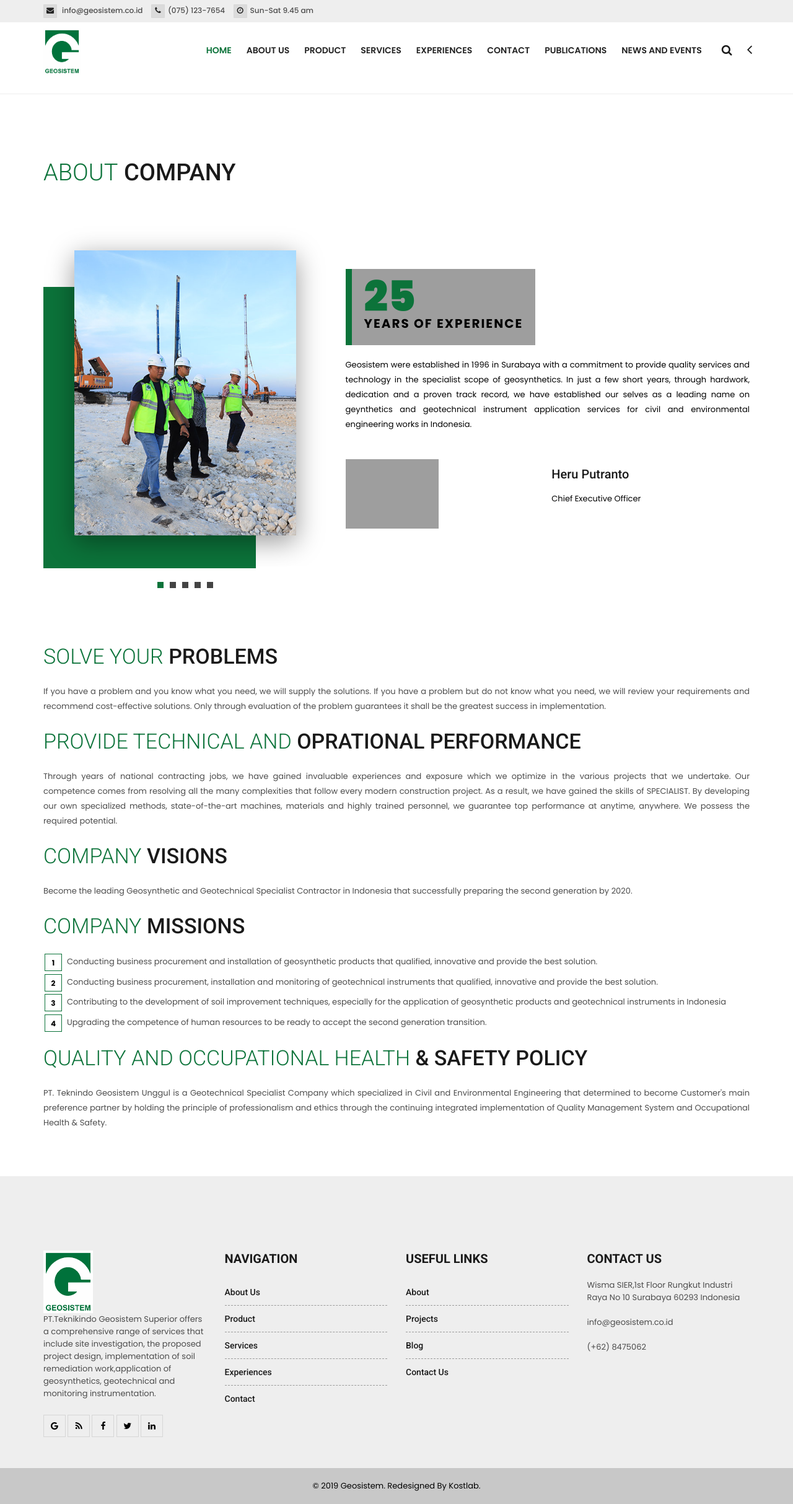
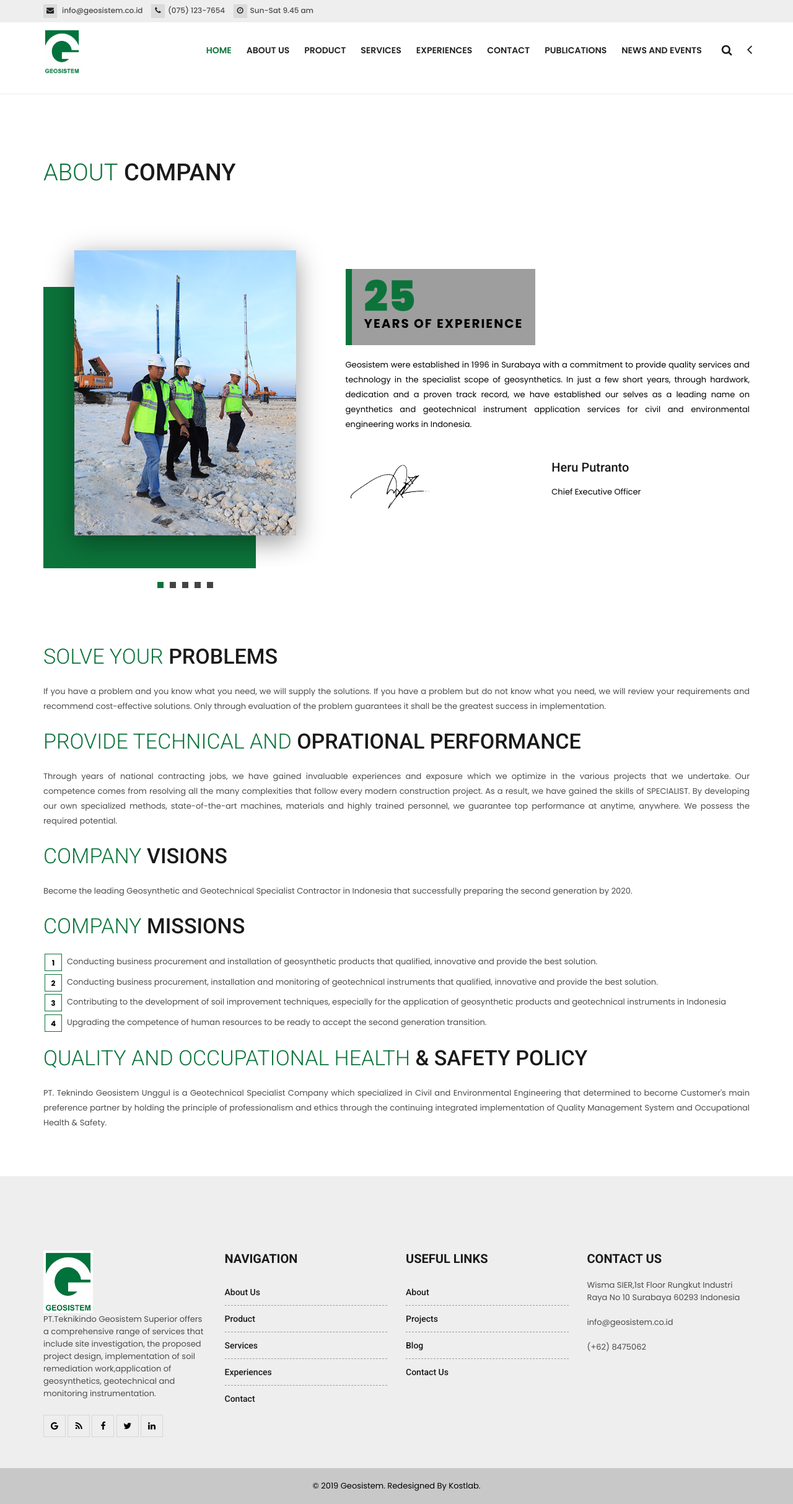
Before and after one commit to fataelislami/geosistem, a CodeIgniter app: page /kostlab/about-us in a window 1280 px wide. Shown: the whole page at 62% size. Run offline with CodeIgniter, Linux system fonts and the light colour scheme; some libraries are stand-ins or nearby versions; grey boxes are pictures that could not be loaded.

Commit message:
Add signature

```diff
--- a/application/modules/front/views/about_us.php
+++ b/application/modules/front/views/about_us.php
@@ -60,7 +60,7 @@
                         <div class="author-info p-t20">
 
                             <div class="author-signature">
-                                <img src="<?= base_url()?>assets-front/images/Signature+Black.png" alt="Signature" width="150"/>
+                                <img src="<?= base_url()?>xfile/ttd.png" alt="Signature" width="150"/>
                             </div>
 
                             <div class="author-name">
--- a/application/modules/front/views/landing.php
+++ b/application/modules/front/views/landing.php
@@ -934,7 +934,7 @@
                                     <div class="author-info author-info-v2 p-t20">
 
                                         <div class="author-signature">
-                                            <img src="<?= base_url()?>assets-front/images/Signature+Black.png" alt="Signature" width="150">
+                                            <img src="<?= base_url()?>xfile/ttd.png" alt="Signature" width="150">
                                         </div>
                                         <div class="author-name">
                                             <h4 class="m-t0">Heru Putranto</h4>
```
Also changed, not shown: xfile/ttd.png (added).
